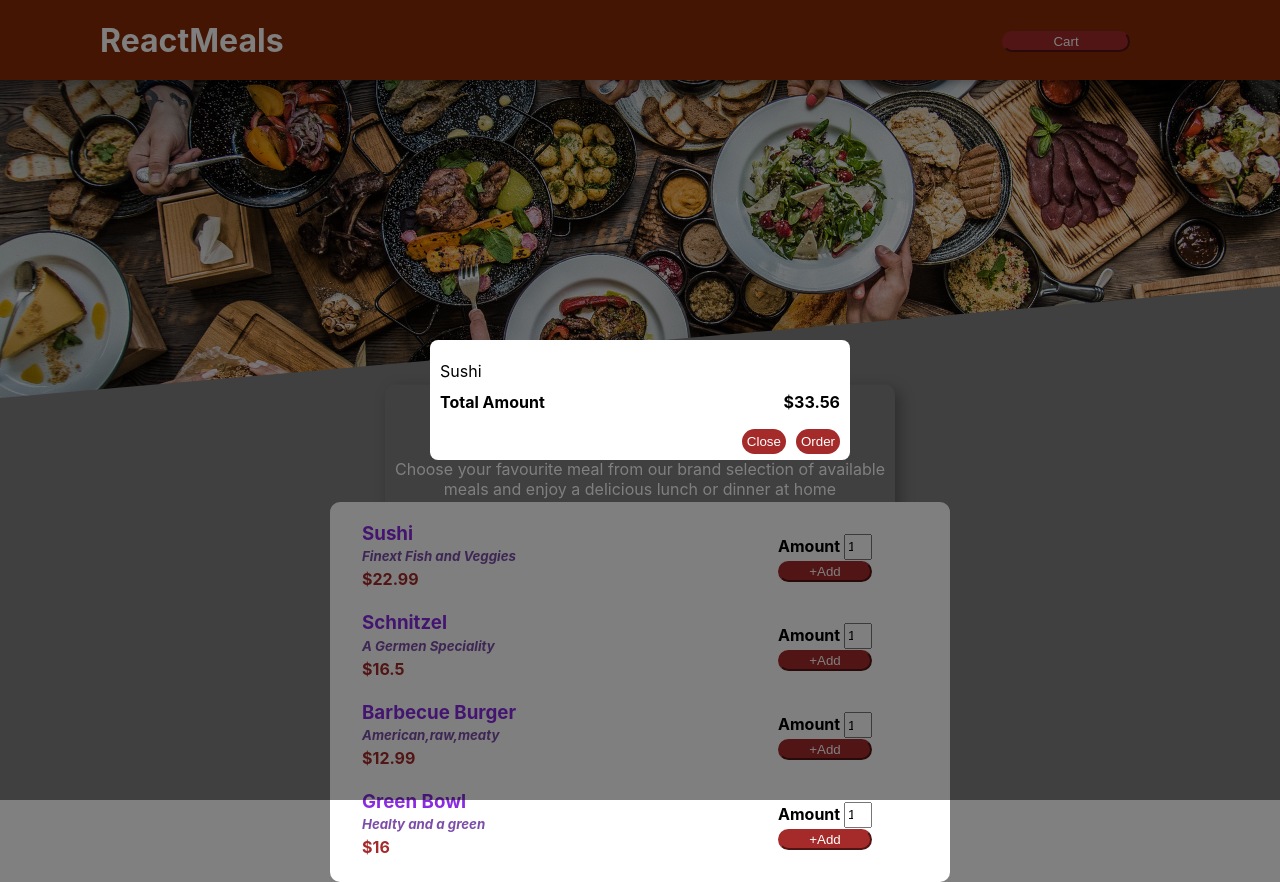
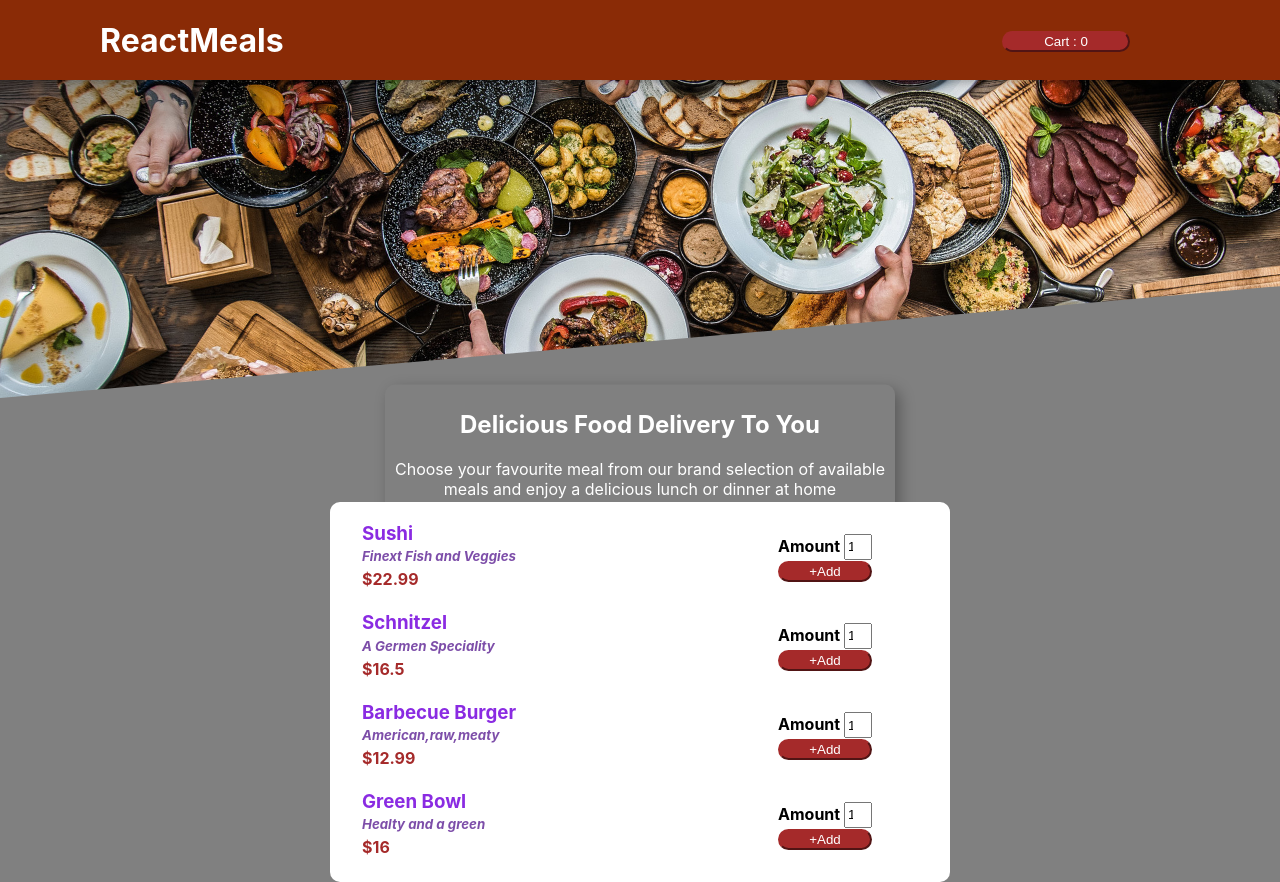
Before and after one commit to ruchitakb7/RestaurentApp_React, a React (Create React App) app in the folder restaurentapp/: page / in a window 1280 px wide. Built offline with nearby package versions, Linux system fonts and the light colour scheme.

Commit message:
cart open and close

```diff
--- a/restaurentapp/src/App.js
+++ b/restaurentapp/src/App.js
@@ -1,16 +1,25 @@
-import { Fragment } from 'react';
+import React, { Fragment ,useState} from 'react';
 import './App.css';
 import Header from './components/Layout/Header.js';
 import Meals from './components/Meals/Meals.js';
 import CartModal from './components/UI/CartModal.js';
 
-function App() {
+function App(prop) {
+
+  const [isModalOpen, setIsModalOpen] = useState(false)
+
+  const openModal=()=>{
+    setIsModalOpen(true)
+  }
+
+  const closeModal = () =>{
+    setIsModalOpen(false)
+  }
   return (
     <Fragment>
-
-  <Header/>
+  <Header onCartClick={openModal}></Header>
   <Meals></Meals>
-  <CartModal></CartModal>
+  {isModalOpen && <CartModal onClose={closeModal} />}
   </Fragment>
   );
 }
--- a/restaurentapp/src/components/Layout/Header.js
+++ b/restaurentapp/src/components/Layout/Header.js
@@ -2,7 +2,7 @@ import React from "react"
 import Food_header from "../../assets/Food_header.jpg"
 import classes from "./Header.module.css"
 
-const Header=()=>{
+const Header=({onCartClick})=>{
 
     return(
            <div>
@@ -12,7 +12,7 @@ const Header=()=>{
               <h1 >ReactMeals</h1>
               </div>
                <div className={classes.box2}>
-                <button>Cart</button>
+                <button onClick={onCartClick}>Cart : {0}</button>
                </div>
              </div>
              </header>
--- a/restaurentapp/src/components/UI/CartModal.js
+++ b/restaurentapp/src/components/UI/CartModal.js
@@ -3,7 +3,7 @@ import React, { useState } from "react";
 import ReactDOM from "react-dom";
 import './CartModal.css'
 
-function Modal({ onClose }) {
+function CartModal({ onClose }) {
   return ReactDOM.createPortal(
     <div>
     <div className="modalstyle" onClick={onClose}></div>
@@ -20,17 +20,17 @@ function Modal({ onClose }) {
   );
 }
 
-function CartModal() {
-  const [isModalOpen, setIsModalOpen] = useState(true)
+// function CartModal() {
+//   const [isModalOpen, setIsModalOpen] = useState(true)
 
-  const closeModal = () =>{
-    setIsModalOpen(false)
-  }
-  return (
-    <div >
-      {isModalOpen && <Modal onClose={closeModal} />}
-    </div>
-  );
-}
+//   const closeModal = () =>{
+//     setIsModalOpen(false)
+//   }
+//   return (
+//     <div >
+//       {isModalOpen && <Modal onClose={closeModal} />}
+//     </div>
+//   );
+// }
 
 export default CartModal;
```
